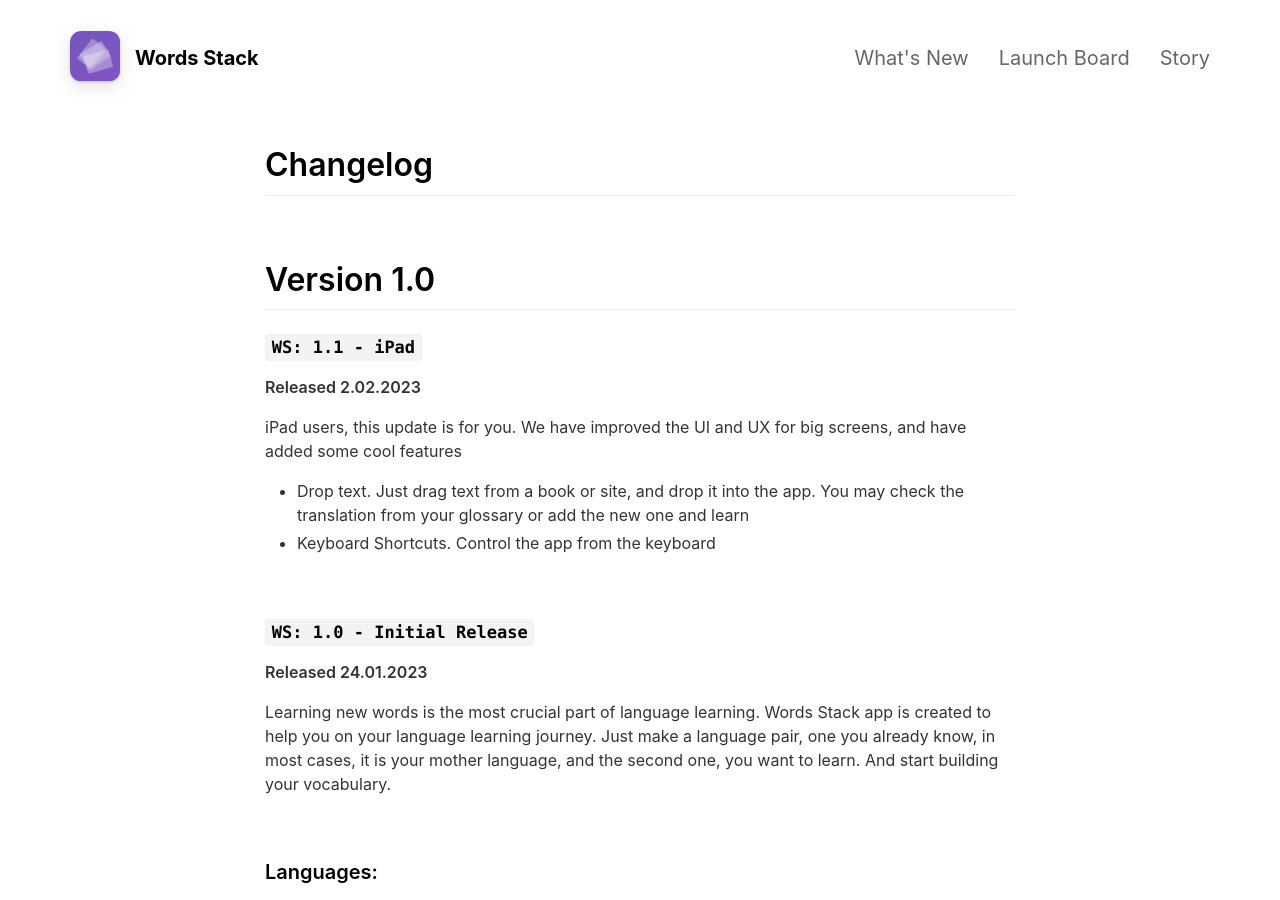
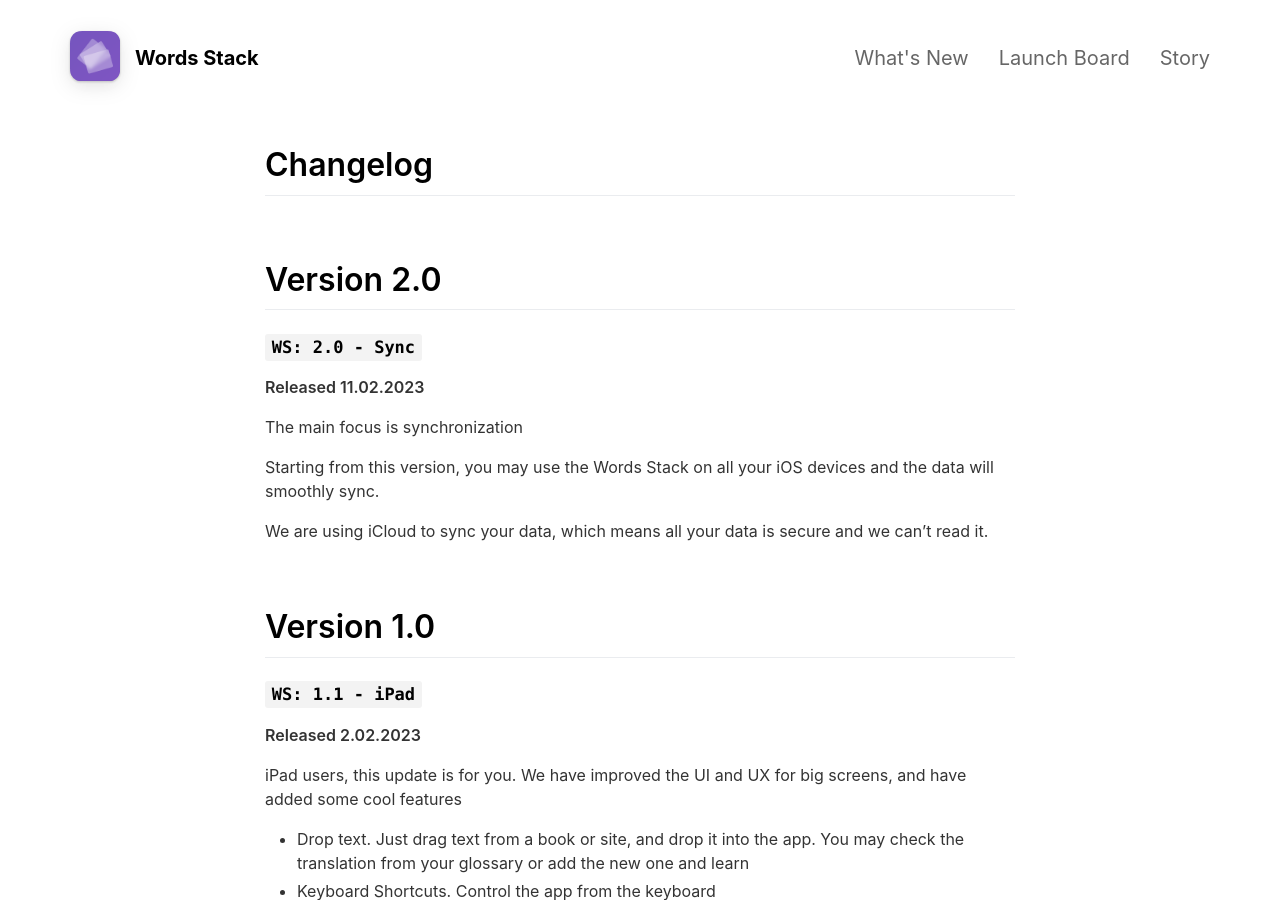
Before and after one commit to ChippStudio/WordsStack_Site, a Jekyll site: the page built from _pages/changelog.md, in a window 1280 px wide and 900 px high. Built offline with Jekyll 4.4.1, drawn with Linux system fonts in a browser that asks for light colours; nearby versions of some CDN libraries.

Commit message:
update for Version 2.0

```diff
--- a/_config.yml
+++ b/_config.yml
@@ -33,7 +33,11 @@
 
 
 # Feature List                            Edit, add or remove features to be presented.
-features                                  :
+features:
+
+  - title                                 : iCloud Sync
+    description                           : All your words and languages on all your iOS devices
+    fontawesome_icon_name                 : cloud
 
   - title                                 : Dark Mode
     description                           : Best look in every mode
--- a/_pages/changelog.md
+++ b/_pages/changelog.md
@@ -5,6 +5,20 @@
 ---
 
 # Changelog
+
+<br>
+
+# **Version 2.0**
+
+### `WS: 2.0 - Sync`
+
+**Released 11.02.2023**
+
+The main focus is synchronization
+
+Starting from this version, you may use the Words Stack on all your iOS devices and the data will smoothly sync.
+
+We are using iCloud to sync your data, which means all your data is secure and we can't read it.
 
 <br>
 
```
Also changed, not shown: _pages/launchboard.md (+8 -1 lines).
